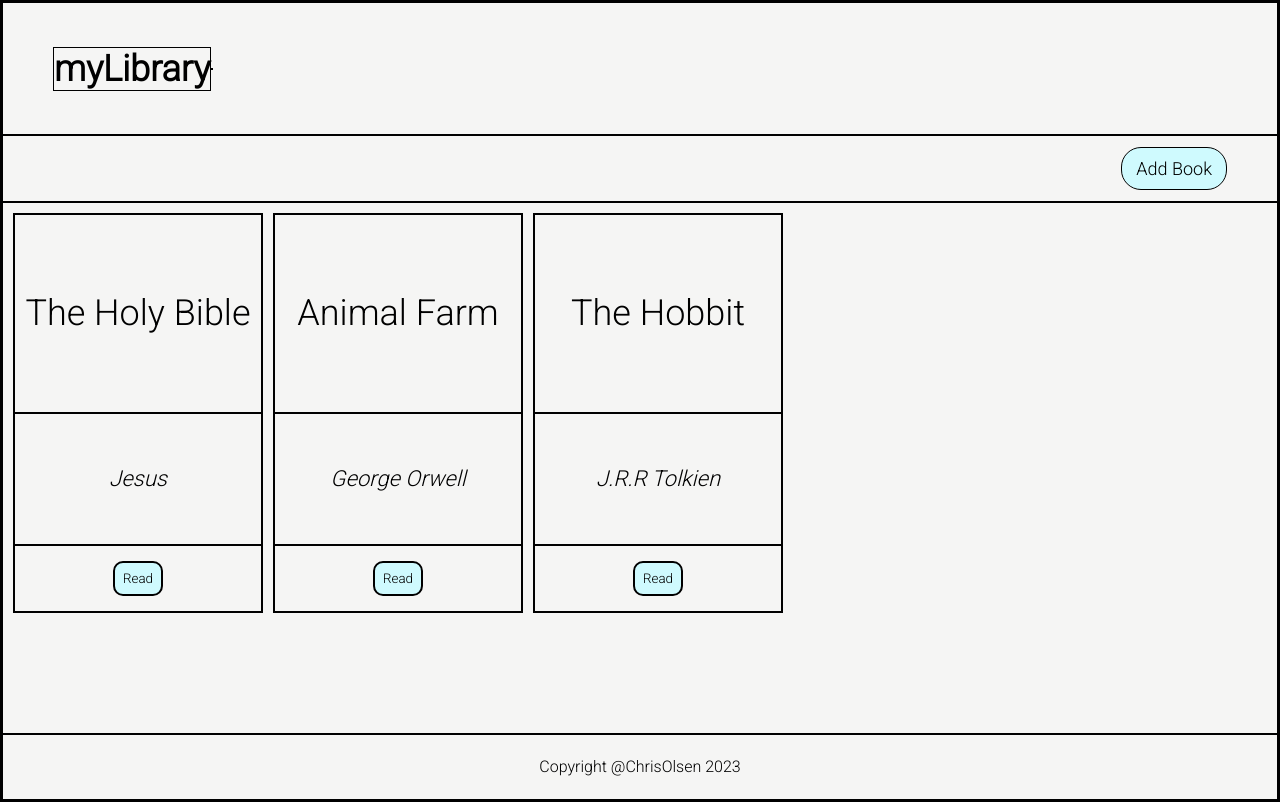
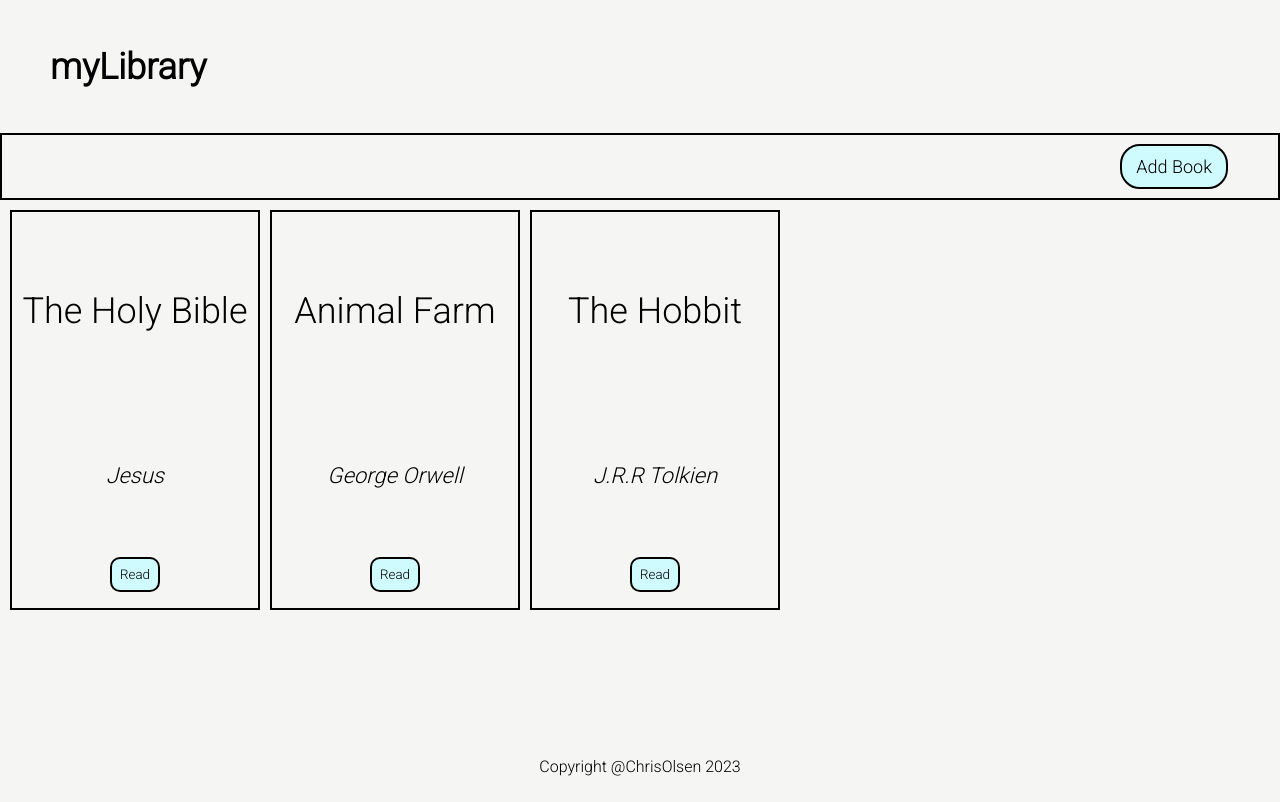
Before and after one commit to ChrisEOlsen/Odin-Library, a plain HTML site: page index.html in a window 1280 px wide. Drawn offline with Linux system fonts and the light colour scheme.

Commit message:
changed text placement

```diff
--- a/style.css
+++ b/style.css
@@ -1,7 +1,6 @@
 * {
   margin: 0;
   padding: 0;
-  border: 1px solid black;
   outline: none;
   box-sizing: border-box;
   font-family: "Nunito Sans", sans-serif;
@@ -13,6 +12,13 @@ body {
   background-color: #f5f5f4;
   display: grid;
   grid-template-rows: 1fr 0.5fr 4fr 0.5fr;
+}
+
+/*Items with border*/
+.add-button-container,
+.book,
+.new-book-prompt {
+  border: 2px solid black;
 }
 
 .header {
@@ -31,13 +37,14 @@ body {
   justify-content: right;
   align-items: center;
 }
-.add-button-container .add-book {
+.add-book {
   margin-right: 50px;
   outline: none;
   border-radius: 20px;
   background-color: #cffafe;
   padding: 10px 14px 10px 14px;
   font-size: 18px;
+  border: 2px solid black;
 }
 
 .library-area {
@@ -55,6 +62,7 @@ body {
 .library-area > * {
   height: 400px;
 }
+
 .book,
 .new-book-prompt {
   display: grid;
@@ -69,6 +77,7 @@ body {
   align-items: center;
   justify-content: center;
   padding: 0 10px 0 10px;
+  text-align: center;
   overflow-wrap: anywhere;
 }
 .title {
@@ -102,7 +111,10 @@ body {
   background-color: #dc2626;
 }
 .input-buttons button:nth-child(2):hover,
-.input-buttons button:nth-child(2):focus {
+.input-buttons button:nth-child(2):focus,
+.read-button button:hover,
+.read-button button:focus,
+.add-book:hover {
   background-color: #34d399;
 }
 
```
